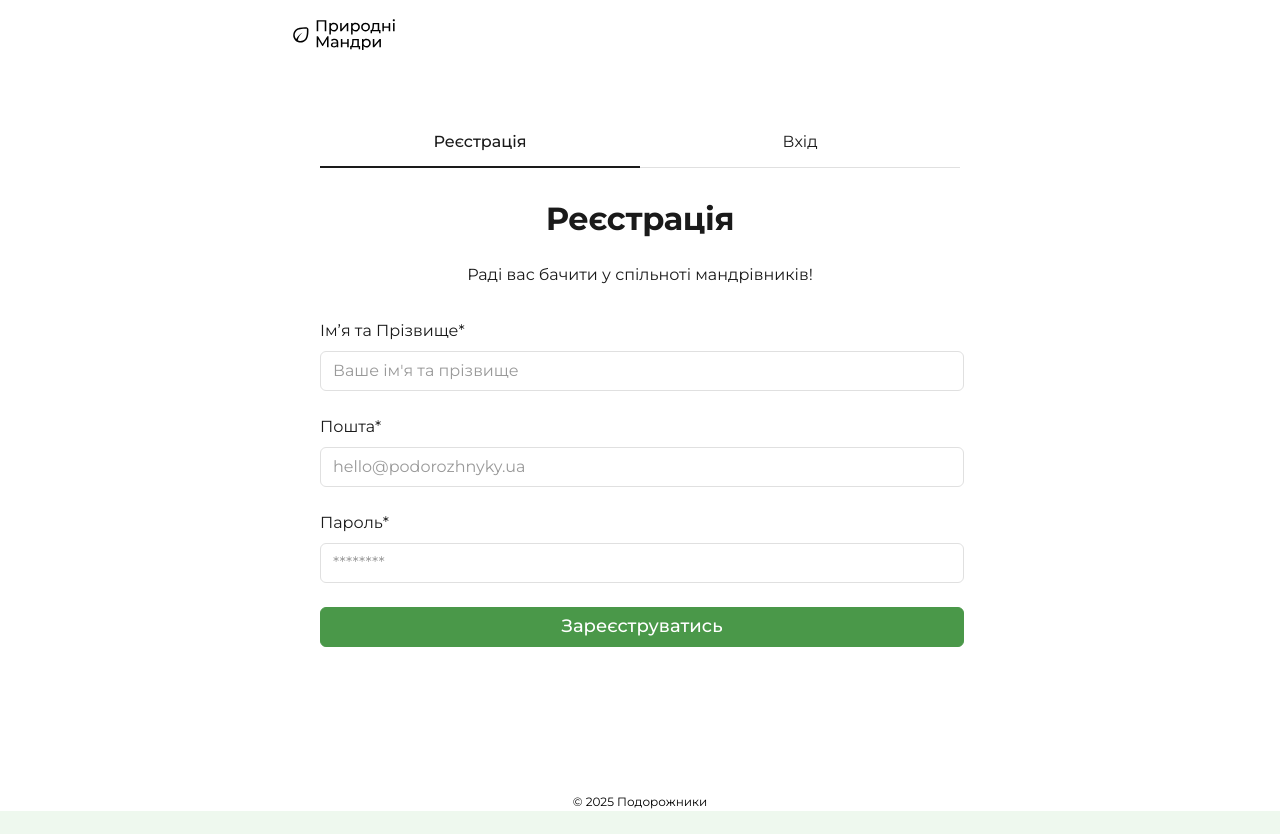
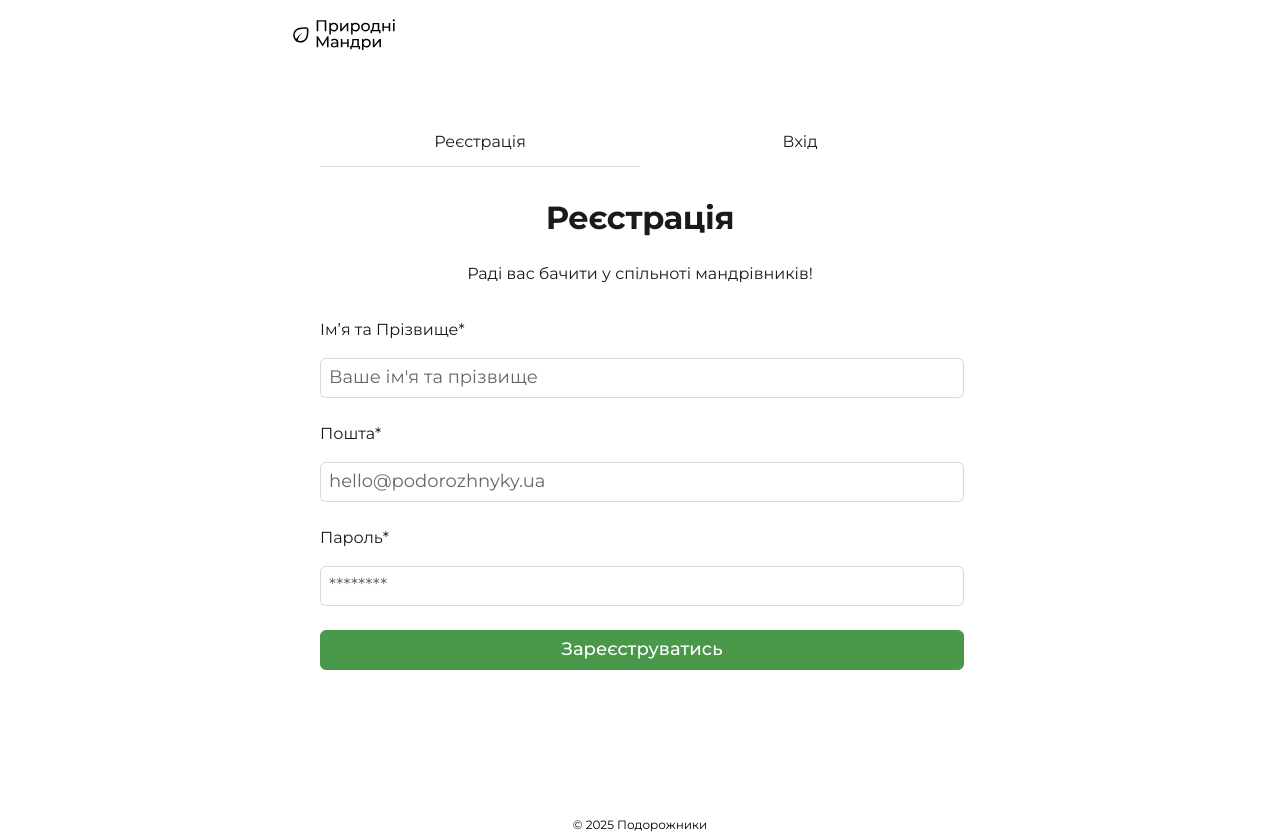
Before and after one commit to alina-hryhorenko/pryrodni-mandry-front, a Next.js app: page /auth/register in a window 1280 px wide. Before the commit the page ends 811 px from the top, so only its background shows below. Built offline with nearby package versions, Linux system fonts and the light colour scheme.

Commit message:
done register v.5

```diff
--- a/app/(auth routes)/auth/register/Register.module.css
+++ b/app/(auth routes)/auth/register/Register.module.css
@@ -7,7 +7,6 @@
   width: 100%;
   max-width: 335px;
   margin: 0 auto;
-  padding: 0 20px;
 }
 
 .container {
--- a/app/(auth routes)/auth/register/page.tsx
+++ b/app/(auth routes)/auth/register/page.tsx
@@ -1,4 +1,3 @@
-import Link from 'next/link';
 import css from './Register.module.css';
 import AuthHeader from '@/components/RegisterPage/AuthHeader/AuthHeader';
 import MainAuthNav from '@/components/RegisterPage/MainAuthNav/MainAuthNav';
--- a/app/globals.css
+++ b/app/globals.css
@@ -23,9 +23,8 @@
   --color-mantis-dark: #4a9849;
   --color-mantis-darker: #254c24;
   --color-mantis-darkest: #1b391b;
-
-  --color-red: #b00101;
-
+  --opacity-neutral-darkest-15: #;
+  --opacity-neutral-darkest-15: rgba(0, 0, 0, 0.15);
   --text-primary: var(--color-neutral-darkest);
   --text-secondary: var(--color-neutral-dark);
   --text-muted: var(--color-neutral);
--- a/components/RegisterPage/MainAuthNav/MainAuthNav.module.css
+++ b/components/RegisterPage/MainAuthNav/MainAuthNav.module.css
@@ -2,7 +2,6 @@
   display: flex;
   width: 100%;
   margin-bottom: 32px;
-  border-bottom: 1px solid var(--color-scheme-1-border, #e0e0e0);
 }
 
 .tabs {
@@ -19,14 +18,12 @@
   cursor: pointer;
   flex: 1;
 
-  border-bottom: 2px solid transparent;
-  margin-bottom: -1px;
+  border-bottom: 1px solid transparent;
   transition: border-color 0.2s;
 }
 
 .active {
-  font-weight: 500;
-  border-bottom: 2px solid var(--color-scheme-1-text, #1a1a1a);
+  border-bottom: 1px solid var(--color-scheme-1-border, #e0e0e0);
 }
 
 @media (min-width: 1440px) {
--- a/components/RegisterPage/RegistrationForm/RegistrationForm.module.css
+++ b/components/RegisterPage/RegistrationForm/RegistrationForm.module.css
@@ -17,43 +17,33 @@
   color: var(--color-scheme-1-text, #1a1a1a);
 }
 
-/* ===== INPUT: default / focus / error / success ===== */
 .input {
+  margin-top: 8px;
+  border: 1px solid var(--opacity-neutral-darkest-15);
+  border-radius: 6px;
+  padding: 8px;
   width: 100%;
-  height: 40px;
+  height: 43px;
+  transition: 300ms ease-in-out;
+}
 
-  padding: 8px 12px;
+.input:hover {
+  border-color: var(--color-mantis);
+}
 
-  border: 1px solid var(--color-scheme-1-border, #e0e0e0);
-  border-radius: 6px;
-  background: transparent;
-
-  font-family: var(--font-family);
-  font-weight: 400;
-  font-size: 16px;
-  line-height: 150%;
-  color: var(--color-scheme-1-text, #1a1a1a);
-
+.input:focus {
+  border-color: var(--color-mantis);
   outline: none;
-  transition: border-color 0.2s;
 }
 
 .input::placeholder {
-  color: var(--opacity-neutral-darkest-60, #999999);
-}
-
-.input:focus {
-  border-color: var(--color-mantis-dark, #4c9a2a);
+  font-size: 18px;
+  color: rgba(0, 0, 0, 0.6);
 }
 
 .inputError {
-  border-color: var(--color-error, #e5484d);
+  border-color: var(--color-red, #e5484d) !important;
 }
-
-.inputError:focus {
-  border-color: var(--color-error, #e5484d);
-}
-
 .inputSuccess {
   border-color: var(--color-mantis-dark, #4c9a2a);
 }
--- a/components/RegisterPage/RegistrationForm/RegistrationForm.tsx
+++ b/components/RegisterPage/RegistrationForm/RegistrationForm.tsx
@@ -7,7 +7,7 @@ import { useState } from 'react';
 import { useRouter } from 'next/navigation';
 import styles from './RegistrationForm.module.css';
 
-const schema = Yup.object({
+const Validationschema = Yup.object({
   name: Yup.string().min(2, 'Мінімум 2 символи').required("Ім'я обов'язкове"),
 
   email: Yup.string()
@@ -25,7 +25,7 @@ export default function RegistrationForm() {
 
   const handleSubmit = async (values: object) => {
     setLoading(true);
-    await axios.post('/api/register', values);
+    axios.post(`${process.env.NEXT_PUBLIC_API_URL}/api/auth/register`, values);
     router.push('/');
     setLoading(false);
   };
@@ -33,7 +33,7 @@ export default function RegistrationForm() {
   return (
     <Formik
       initialValues={{ name: '', email: '', password: '' }}
-      validationSchema={schema}
+      validationSchema={Validationschema}
       onSubmit={handleSubmit}
     >
       {({ errors, touched }) => (
```
